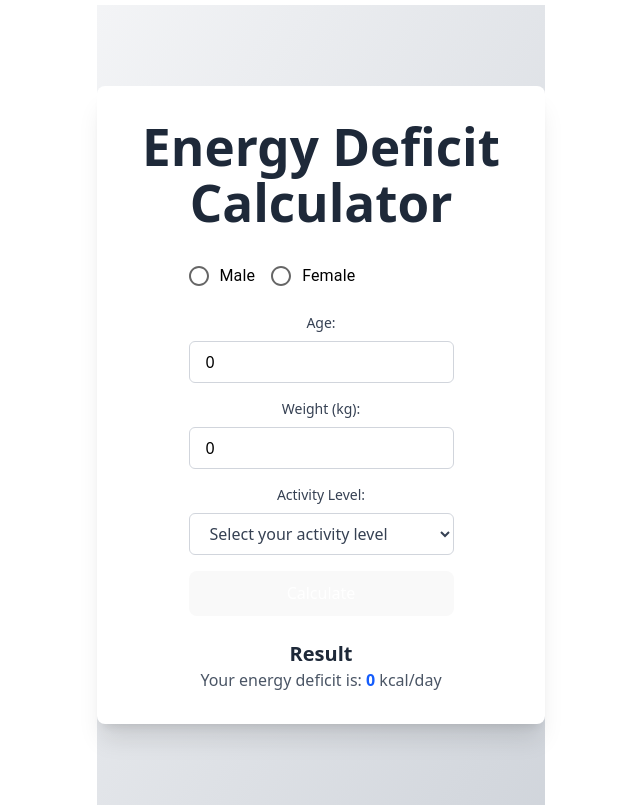
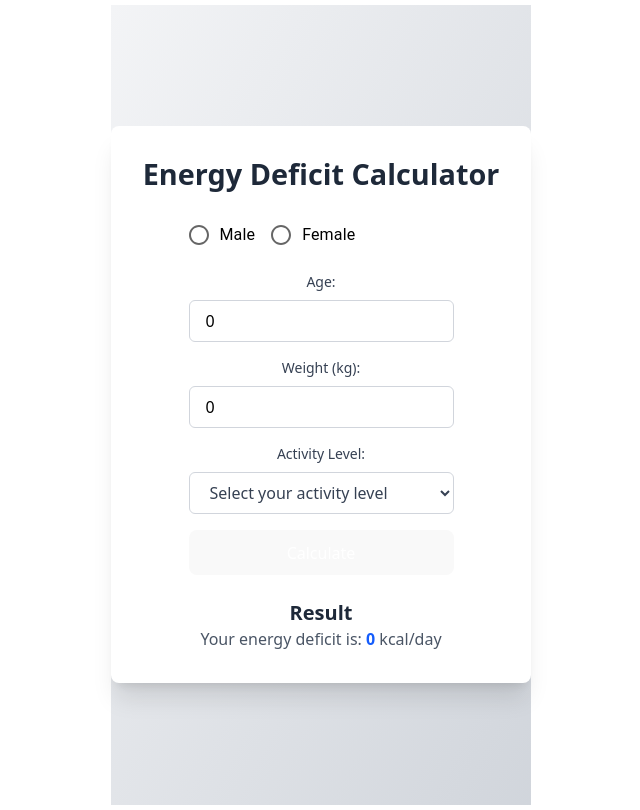
Before and after one commit to vincent-wijaya/BMRCalculatorExtension, a React (Vite) app: page / in a window 1280 px wide. Shown: the whole page, without its empty margins (319-959 px from the left). Built offline with nearby package versions, Linux system fonts and the light colour scheme.

Commit message:
Decrease font size of header

```diff
--- a/src/index.css
+++ b/src/index.css
@@ -32,7 +32,7 @@ body {
 }
 
 h1 {
-  font-size: 3.2em;
+  font-size: 1.8em;
   line-height: 1.1;
 }
 
```
